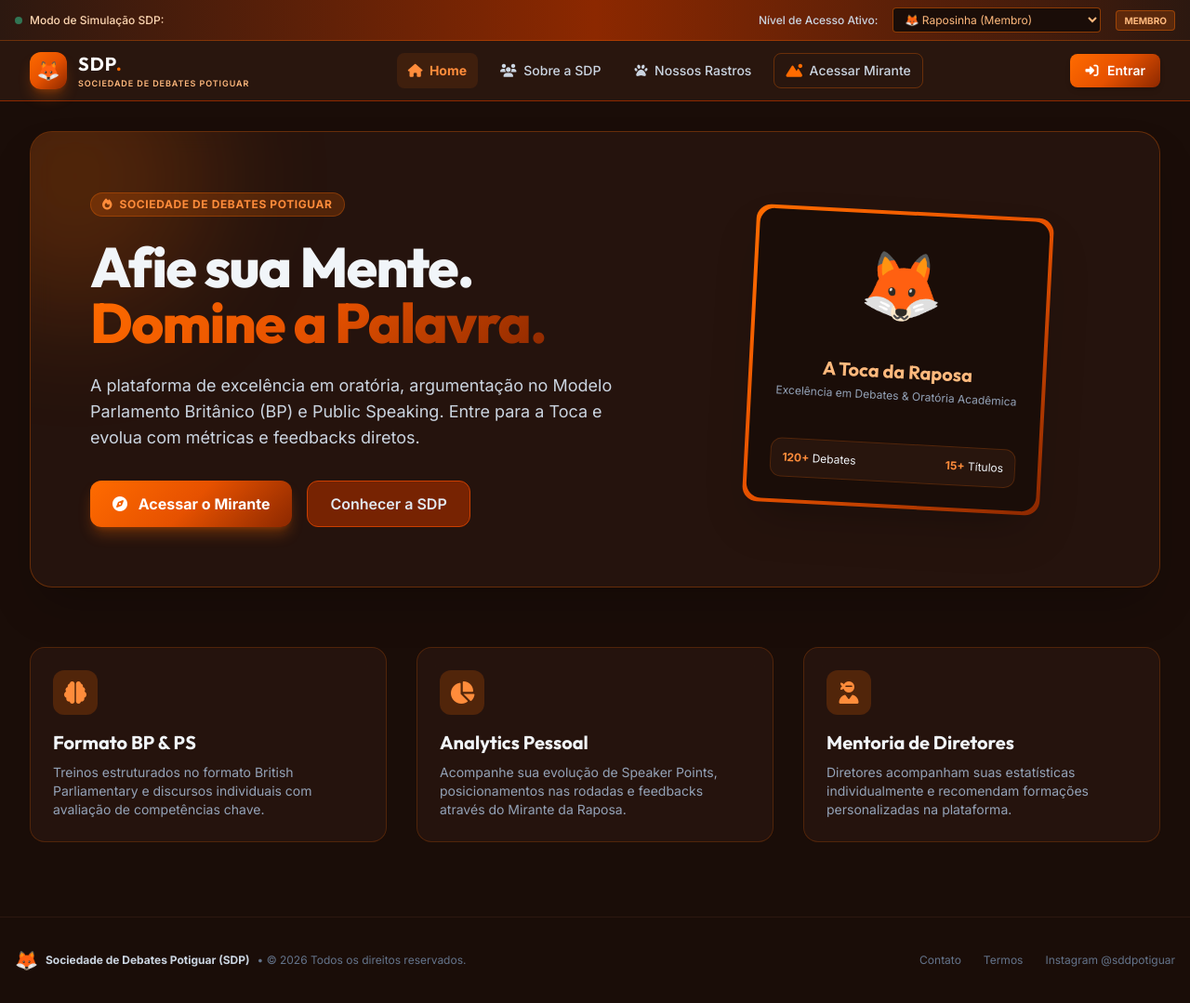
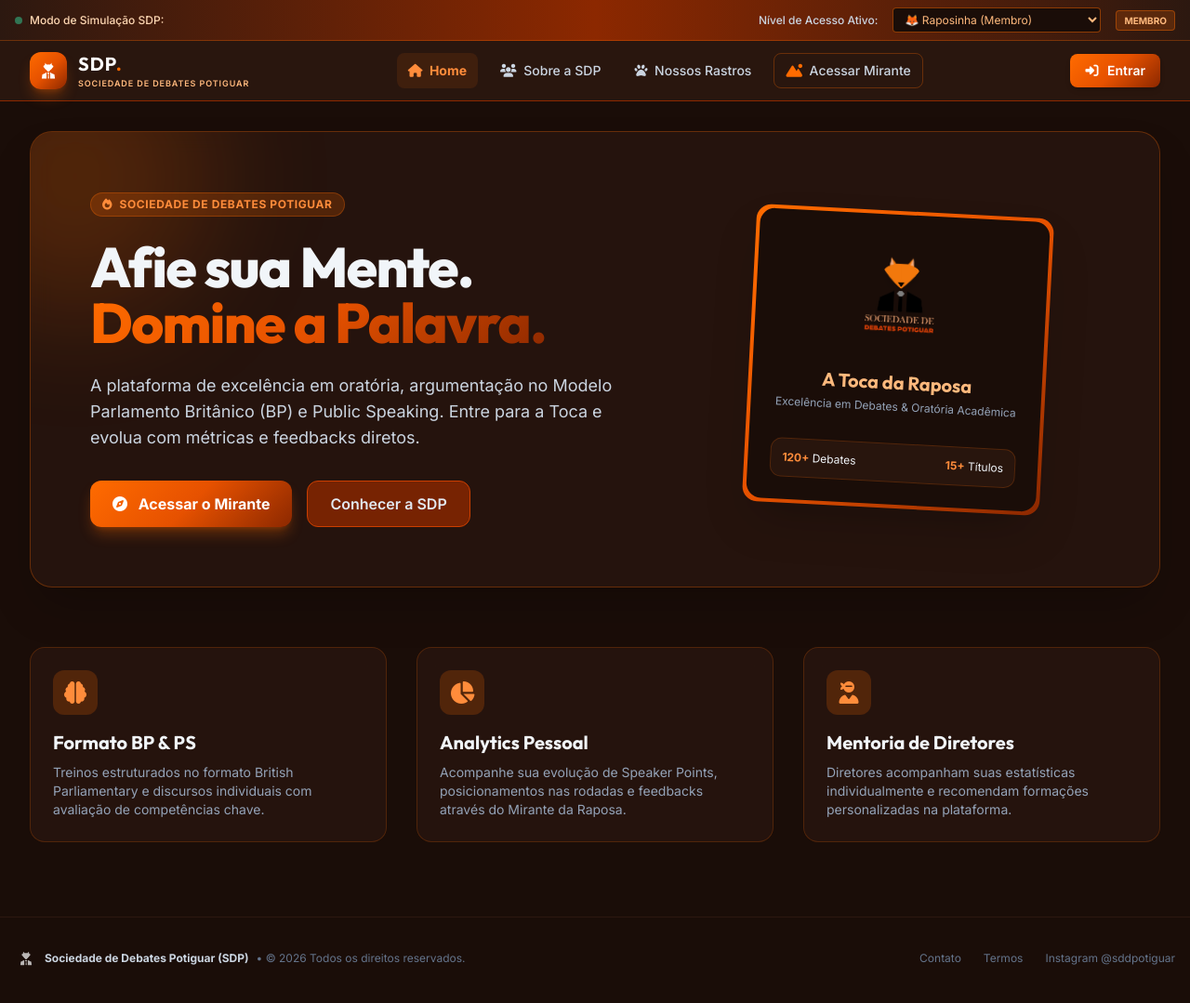
Before and after one commit to KauanRafaelDev/sistema-SDP-temp, a plain HTML site: page index.html in a window 1280 px wide. Shown: the whole page at 93% size. Drawn offline with nearby package versions, Linux system fonts and the light colour scheme.

Commit message:
imagens e logo

```diff
--- a/index.html
+++ b/index.html
@@ -106,8 +106,8 @@
         <div class="max-w-7xl mx-auto px-4 sm:px-6 lg:px-8 flex justify-between items-center h-16">
             <!-- Logo -->
             <div class="flex items-center space-x-3 cursor-pointer" onclick="navigateTo('home')">
-                <div class="w-10 h-10 rounded-xl fox-gradient flex items-center justify-center text-white text-xl shadow-lg shadow-fox-500/30">
-                    🦊
+                <div class="w-10 h-10 rounded-xl fox-gradient flex items-center justify-center text-white text-xl shadow-lg shadow-fox-500/30 p-1.5">
+                    <img src="sdp4.PNG" alt="SDP Logo" class="w-full h-full object-contain">
                 </div>
                 <div>
                     <span class="font-display text-xl font-bold tracking-wider text-white">SDP<span class="text-fox-500">.</span></span>
@@ -202,7 +202,7 @@
                 <div class="md:w-2/5 mt-8 md:mt-0 flex justify-center z-10">
                     <div class="relative w-64 h-64 md:w-80 md:h-80 rounded-2xl fox-gradient p-1 shadow-2xl rotate-3 hover:rotate-0 transition duration-500">
                         <div class="w-full h-full bg-fox-dark rounded-2xl p-6 flex flex-col justify-between items-center text-center">
-                            <div class="text-7xl mt-4">🦊</div>
+                            <img src="sdp5.PNG" alt="Raposa SDP" class="w-24 h-24 mt-4 object-contain drop-shadow-lg">
                             <div class="space-y-1">
                                 <p class="font-display font-bold text-xl text-fox-300">A Toca da Raposa</p>
                                 <p class="text-xs text-slate-400">Excelência em Debates & Oratória Acadêmica</p>
@@ -300,7 +300,7 @@
         <!-- ================= PAGE 4: O MIRANTE DA RAPOSA ================= -->
         <section id="page-mirante" class="page-content hidden space-y-8">
             <div class="relative rounded-2xl fox-card p-6 md:p-8 border border-fox-500/30 overflow-hidden">
-                <div class="absolute top-0 right-0 p-8 text-9xl opacity-10 font-bold select-none pointer-events-none text-fox-500">🦊</div>
+                <img src="sdp4.PNG" alt="" class="absolute top-0 right-0 w-48 h-48 opacity-10 select-none pointer-events-none object-contain translate-x-4 -translate-y-4">
                 <div class="relative z-10 space-y-3">
                     <div class="flex items-center space-x-2">
                         <span class="px-3 py-1 rounded-full text-xs font-bold uppercase bg-fox-500/20 text-fox-400 border border-fox-500/30">Área Restrita</span>
@@ -599,8 +599,8 @@
     <div id="modal-login" onclick="if(event.target === this) closeModal('modal-login')" class="fixed inset-0 z-50 hidden flex items-center justify-center p-4 bg-black/80 backdrop-blur-sm">
         <div class="fox-card w-full max-w-md p-6 rounded-2xl border border-fox-500/30 space-y-5 relative">
             <button onclick="closeModal('modal-login')" class="absolute top-4 right-4 text-slate-400 hover:text-white"><i class="fa-solid fa-xmark text-lg"></i></button>
-            <div class="text-center space-y-1">
-                <span class="text-3xl">🦊</span>
+            <div class="text-center space-y-1 flex flex-col items-center">
+                <img src="sdp5.PNG" alt="SDP Logo" class="w-16 h-16 object-contain mb-2">
                 <h3 class="text-2xl font-bold font-display text-white">Acessar o Mirante</h3>
                 <p class="text-xs text-slate-400">Digite seus dados de membro cadastrado</p>
             </div>
@@ -1081,7 +1081,7 @@
     <footer class="bg-fox-dark border-t border-fox-900 py-8 mt-12 text-xs text-slate-500">
         <div class="max-w-7xl mx-auto px-4 flex flex-col sm:flex-row justify-between items-center gap-4">
             <div class="flex items-center space-x-2">
-                <span class="text-xl">🦊</span>
+                <img src="sdp4.PNG" alt="SDP Logo" class="w-6 h-6 object-contain opacity-70">
                 <span class="font-bold text-slate-300">Sociedade de Debates Potiguar (SDP)</span>
                 <span>• © 2026 Todos os direitos reservados.</span>
             </div>
@@ -1312,7 +1312,7 @@
                 toast.className = 'fixed bottom-6 right-6 z-50 fox-card px-4 py-3 rounded-xl border border-fox-500/50 text-white text-xs shadow-2xl transition-all duration-300 transform translate-y-10 opacity-0';
                 document.body.appendChild(toast);
             }
-            toast.innerHTML = `<div class="flex items-center space-x-2"><span class="text-fox-400 text-base">🦊</span><span>${message}</span></div>`;
+            toast.innerHTML = `<div class="flex items-center space-x-2"><img src="sdp5.PNG" alt="SDP" class="w-5 h-5 object-contain"><span>${message}</span></div>`;
             setTimeout(() => { toast.classList.remove('translate-y-10', 'opacity-0'); }, 10);
             setTimeout(() => { toast.classList.add('translate-y-10', 'opacity-0'); }, 3500);
         }
```
Also changed, not shown: sdp1.PNG (added), sdp2.PNG (added), sdp3.PNG (added), sdp4.PNG (added), sdp5.PNG (added), sdp6.PNG (added), sdp7.PNG (added).
